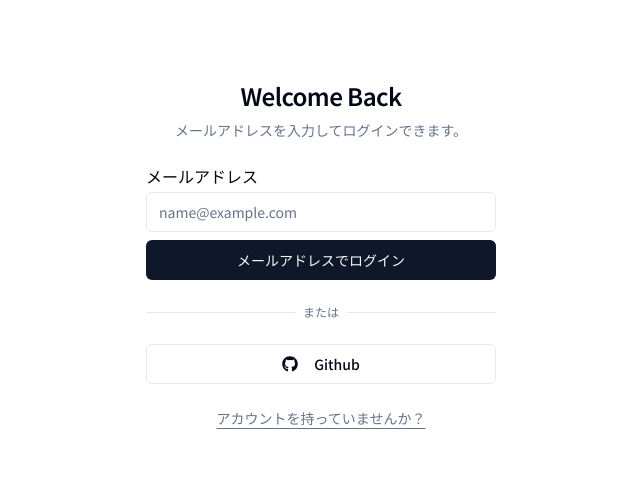
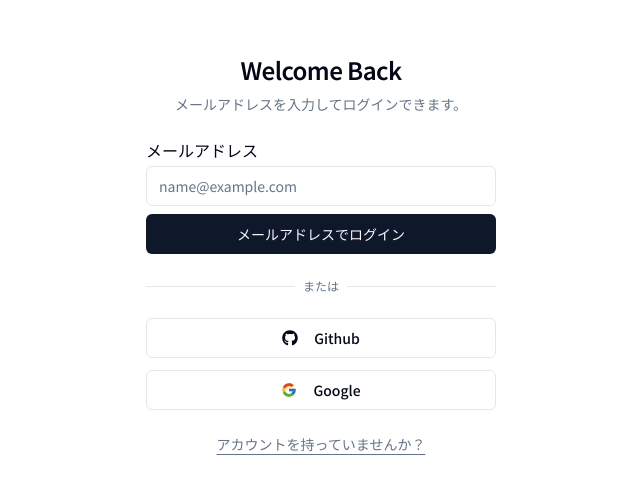
Before and after one commit to fmot/blog-platform, a Next.js app: page /login in a window 1280 px wide. Shown: the part 146-640 px from the top of the page, without its empty margins (319-959 px from the left). Built offline with nearby package versions, Linux system fonts and the light colour scheme.

Commit message:
4-51 google auth UI

```diff
--- a/components/icon.tsx
+++ b/components/icon.tsx
@@ -21,4 +21,30 @@
       ></path>
     </svg>
   ),
+  google: ({ ...props }) => (
+    <svg
+      xmlns="http://www.w3.org/2000/svg"
+      width="22"
+      height="22"
+      viewBox="0 0 48 48"
+      {...props}
+    >
+      <path
+        fill="#FFC107"
+        d="M43.611 20.083H42V20H24v8h11.303c-1.649 4.657-6.08 8-11.303 8c-6.627 0-12-5.373-12-12s5.373-12 12-12c3.059 0 5.842 1.154 7.961 3.039l5.657-5.657C34.046 6.053 29.268 4 24 4C12.955 4 4 12.955 4 24s8.955 20 20 20s20-8.955 20-20c0-1.341-.138-2.65-.389-3.917z"
+      />
+      <path
+        fill="#FF3D00"
+        d="m6.306 14.691l6.571 4.819C14.655 15.108 18.961 12 24 12c3.059 0 5.842 1.154 7.961 3.039l5.657-5.657C34.046 6.053 29.268 4 24 4C16.318 4 9.656 8.337 6.306 14.691z"
+      />
+      <path
+        fill="#4CAF50"
+        d="M24 44c5.166 0 9.86-1.977 13.409-5.192l-6.19-5.238A11.91 11.91 0 0 1 24 36c-5.202 0-9.619-3.317-11.283-7.946l-6.522 5.025C9.505 39.556 16.227 44 24 44z"
+      />
+      <path
+        fill="#1976D2"
+        d="M43.611 20.083H42V20H24v8h11.303a12.04 12.04 0 0 1-4.087 5.571l.003-.002l6.19 5.238C36.971 39.205 44 34 44 24c0-1.341-.138-2.65-.389-3.917z"
+      />
+    </svg>
+  ),
 };
--- a/components/user-auth-form.tsx
+++ b/components/user-auth-form.tsx
@@ -10,6 +10,7 @@
 
 export default function UserAuthForm() {
   const [isGithubLoading, setIsGithubLoading] = useState<boolean>(false);
+  const [isGoogleLoading, setIsGoogleLoading] = useState<boolean>(false);
 
   return (
     <div className="grid gap-6">
@@ -51,6 +52,21 @@
           )}
           Github
         </button>
+
+        <button
+          className={cn(buttonVariants({ variant: "outline" }))}
+          onClick={() => {
+            setIsGoogleLoading(true);
+            signIn("google");
+          }}
+        >
+          {isGoogleLoading ? (
+            <Icon.spinner className="mr-2 animate-spin" />
+          ) : (
+            <Icon.google className="mr-2" />
+          )}
+          Google
+        </button>
       </div>
     </div>
   );
```
